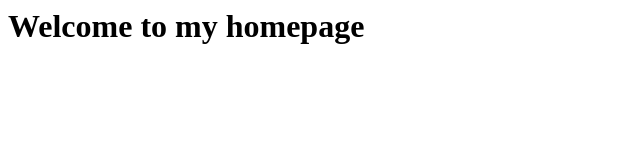
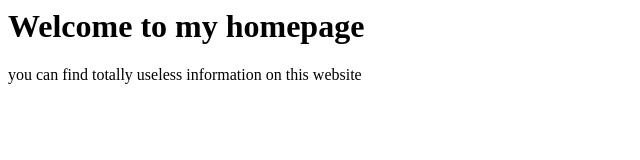
Before and after one commit to fathiashtiyani/mytest, a plain HTML site: page index.html in a window 1280 px wide. Shown: the whole page, without its empty margins (0-640 px from the left). Drawn offline with Linux system fonts and the light colour scheme.

Commit message:
modified index.html to describe th website

```diff
--- a/index.html
+++ b/index.html
@@ -4,5 +4,6 @@
 </head>
 <body>
 <h1> Welcome to my homepage </h1>
+<p> you can find totally useless information on this website </p>
 </body>
 </html>
```
